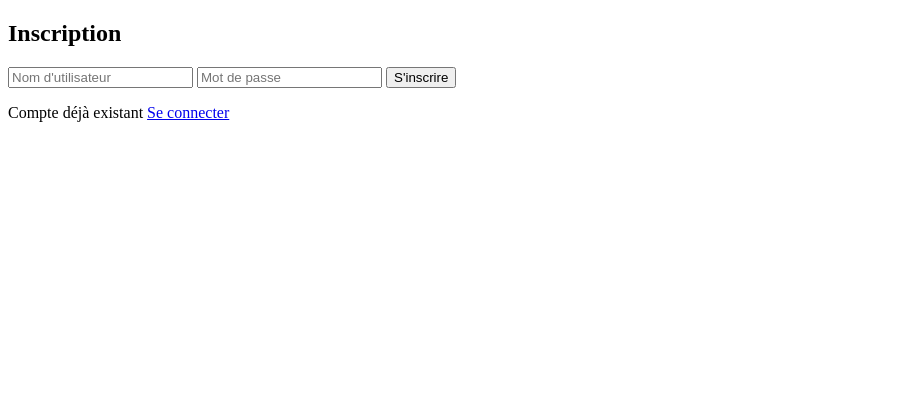
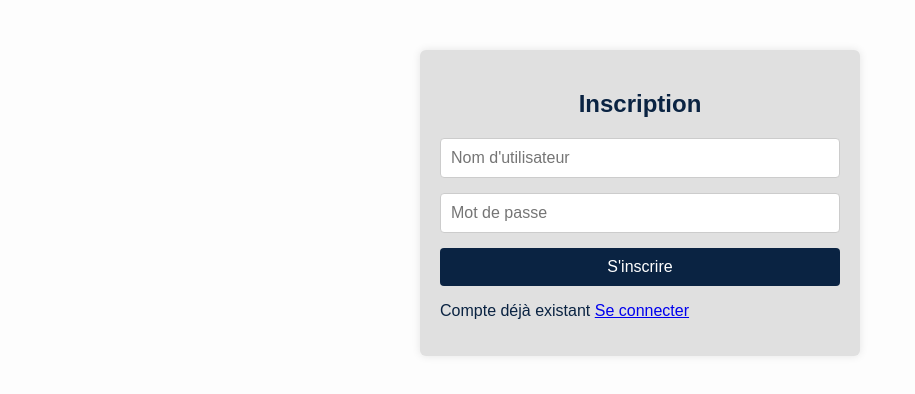
Before and after one commit to Lanijil/secure-api-mongo, a website: page frontend/register.html in a window 1280 px wide. Shown: the whole page, without its empty margins (0-915 px from the left). Drawn offline with Linux system fonts and the light colour scheme.

Commit message:
Update Front + CSS

```diff
--- /dev/null
+++ b/frontend/style.css
@@ -0,0 +1,72 @@
+/* Fond général de la page */
+body {
+    background-color: #fdfdfd;
+    font-family: Arial, sans-serif;
+    color: #0a2342;
+    margin: 0;
+    padding: 0;
+  }
+
+  /* Conteneur principal */
+  .container {
+    max-width: 400px;
+    margin: 50px auto;
+    background-color: #e0e0e0;
+    padding: 20px;
+    border-radius: 6px;
+    box-shadow: 0 0 8px rgba(0, 0, 0, 0.1);
+  }
+
+  /* titres */
+  h1, h2 {
+    text-align: center;
+    margin-bottom: 20px;
+  }
+
+  /* formulaire */
+  form {
+    display: flex;
+    flex-direction: column;
+  }
+
+  /* Champs texte */
+  input[type="text"],
+  input[type="password"],
+  input[type="email"] {
+    padding: 10px;
+    margin-bottom: 15px;
+    border: 1px solid #ccc;
+    border-radius: 4px;
+    font-size: 1rem;
+  }
+
+  /* boutons */
+  button {
+    background-color: #0a2342;
+    color: white;
+    border: none;
+    padding: 10px;
+    cursor: pointer;
+    border-radius: 4px;
+    font-size: 1rem;
+    transition: background-color 0.3s ease;
+  }
+
+  button:hover {
+    background-color: #072c5a;
+  }
+
+  /* Pour le message d’erreur ou info */
+  .error-message {
+    color: #d93025;
+    margin-bottom: 15px;
+    font-size: 0.9rem;
+    text-align: center;
+  }
+
+  /* Pour le texte dans le tableau de bprd */
+  #userInfo {
+    margin-bottom: 20px;
+    font-weight: bold;
+    text-align: center;
+  }
```
Also changed, not shown: frontend/dashboard.html (+2 -1 lines), frontend/index.html (+1 -0 lines), frontend/login.html (+1 -0 lines).
